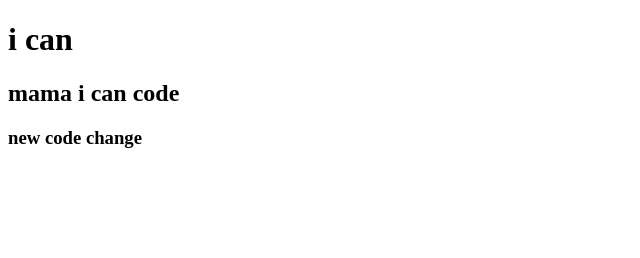
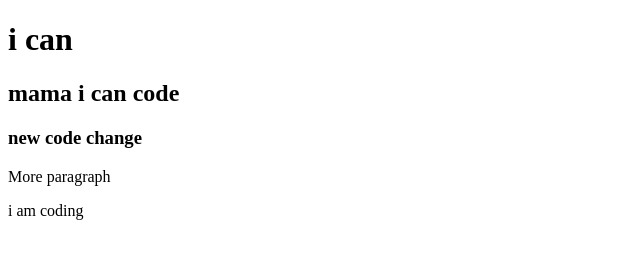
Before and after one commit to Tuhinchowdhury75/my-second-repo, a plain HTML site: page index.html in a window 1280 px wide. Shown: the whole page, without its empty margins (0-640 px from the left). Drawn offline with Linux system fonts and the light colour scheme.

```diff
--- a/index.html
+++ b/index.html
@@ -10,6 +10,8 @@
     <h1> i can </h1>
     <h2>mama i can code</h2>
     <h3>new code change</h3>
+    <p>More paragraph</p>
+    <p>i am coding</p>
 
 </body>
 </html>
```
Also changed, not shown: style.css (added).
